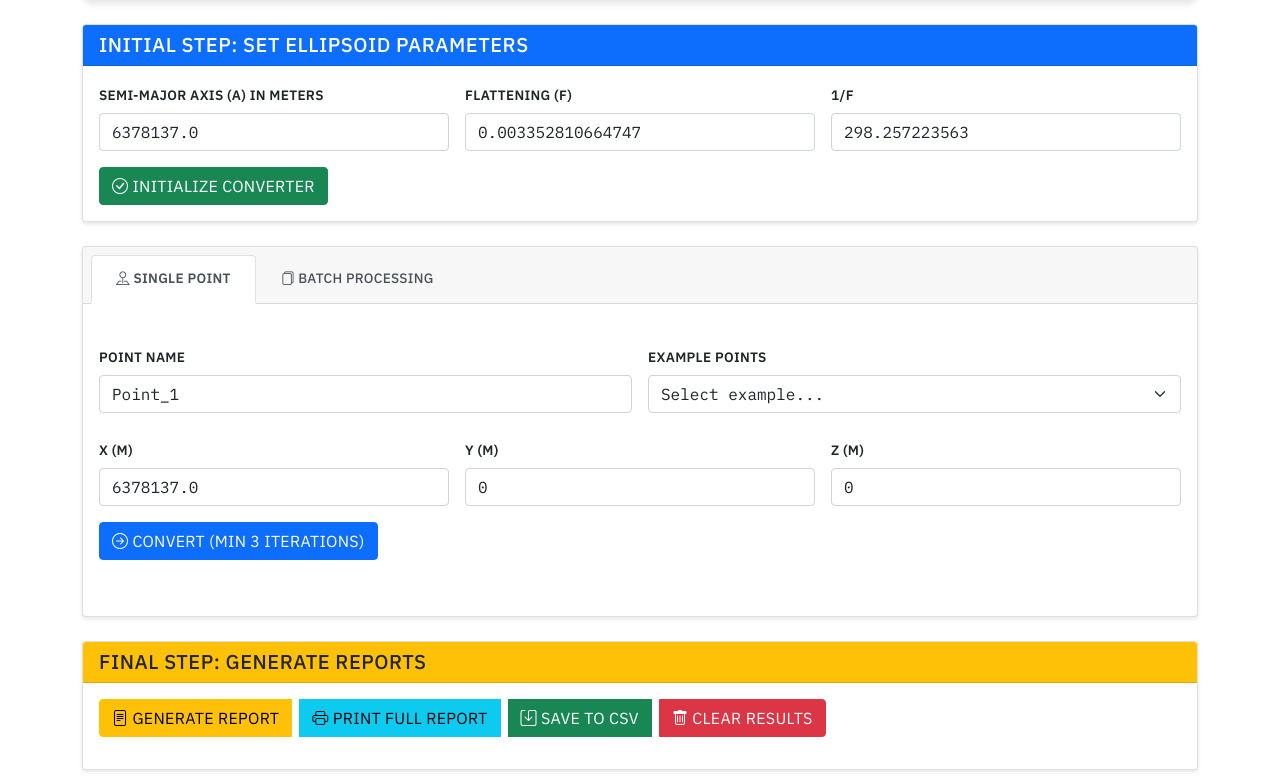
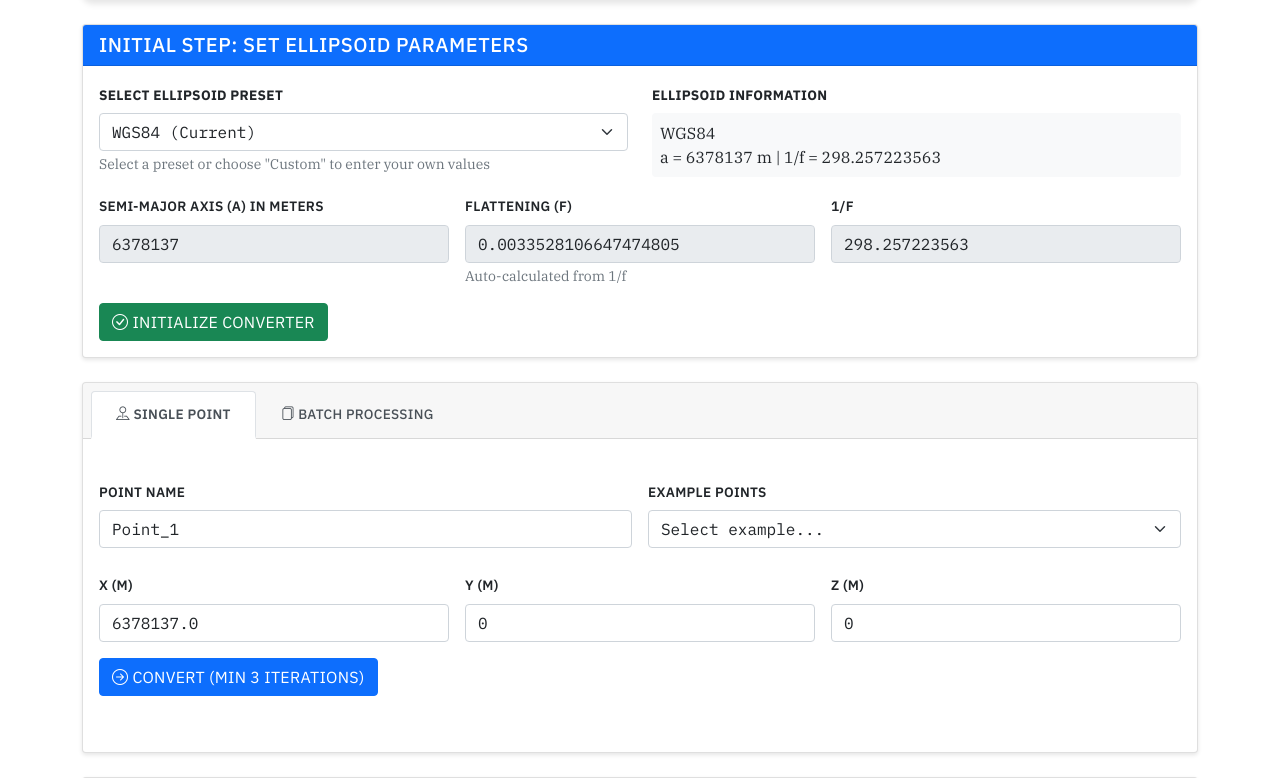
Before and after one commit to Arap-Chesulut/CartesianToGoedetic, a Flask app: page / in a window 1280 px wide. Shown: the part 259-1037 px from the top of the page. Run offline with Flask 3, Linux system fonts and the light colour scheme; some libraries are stand-ins or nearby versions.

Commit message:
Pin Python version to 3.11 and add ellipsoid dropdown selector

```diff
--- a/static/js/main.js
+++ b/static/js/main.js
@@ -996,3 +996,121 @@ function showInfo(elementId, message) {
     element.innerHTML = `<div class="alert alert-info">ℹ️ ${message}</div>`;
     element.style.display = 'block';
 }
+// Ellipsoid presets database
+const ellipsoidPresets = {
+    wgs84: {
+        name: 'WGS84',
+        a: 6378137.0,
+        f_inv: 298.257223563,
+        f: 0.0033528106647474805
+    },
+    grs80: {
+        name: 'GRS80',
+        a: 6378137.0,
+        f_inv: 298.257222101,
+        f: 0.003352891869237217
+    },
+    clarke1866: {
+        name: 'Clarke 1866',
+        a: 6378206.4,
+        f_inv: 294.9786982,
+        f: 0.003390075303596789
+    },
+    bessel1841: {
+        name: 'Bessel 1841',
+        a: 6377397.155,
+        f_inv: 299.1528128,
+        f: 0.003342773154788677
+    },
+    airy1830: {
+        name: 'Airy 1830',
+        a: 6377563.396,
+        f_inv: 299.3249646,
+        f: 0.003340850718970756
+    }
+};
+
+// Wait for DOM to load
+document.addEventListener('DOMContentLoaded', function() {
+    // Get DOM elements
+    const ellipsoidPreset = document.getElementById('ellipsoidPreset');
+    const aInput = document.getElementById('a_value');
+    const fInput = document.getElementById('f_value');
+    const fInvInput = document.getElementById('f_inv_value');
+    const ellipsoidName = document.getElementById('ellipsoidName');
+    const ellipsoidDetails = document.getElementById('ellipsoidDetails');
+
+    // Function to update inputs based on preset
+    function updateFromPreset(presetKey) {
+        if (presetKey === 'custom') {
+            // Enable manual input
+            aInput.readOnly = false;
+            fInvInput.readOnly = false;
+            fInput.readOnly = true; // f is still auto-calculated from 1/f
+            ellipsoidName.textContent = 'Custom Ellipsoid';
+            ellipsoidDetails.textContent = 'Enter your own parameters below';
+            return;
+        }
+
+        // Get preset data
+        const preset = ellipsoidPresets[presetKey];
+        if (!preset) return;
+
+        // Update inputs
+        aInput.value = preset.a;
+        fInvInput.value = preset.f_inv;
+
+        // Calculate f from 1/f
+        const f = 1 / preset.f_inv;
+        fInput.value = f;
+
+        // Make a and 1/f read-only when preset is selected (but not custom)
+        aInput.readOnly = true;
+        fInvInput.readOnly = true;
+        fInput.readOnly = true;
+
+        // Update info display
+        ellipsoidName.textContent = preset.name;
+        ellipsoidDetails.textContent = `a = ${preset.a} m | 1/f = ${preset.f_inv}`;
+    }
+
+    // Event listener for preset dropdown
+    ellipsoidPreset.addEventListener('change', function() {
+        updateFromPreset(this.value);
+    });
+
+    // Calculate f when 1/f changes (for custom mode)
+    fInvInput.addEventListener('input', function() {
+        if (ellipsoidPreset.value === 'custom') {
+            const f_inv = parseFloat(this.value) || 0;
+            if (f_inv > 0) {
+                fInput.value = 1 / f_inv;
+            }
+        }
+    });
+
+    // Allow manual override of a in custom mode
+    aInput.addEventListener('focus', function() {
+        if (ellipsoidPreset.value !== 'custom') {
+            ellipsoidPreset.value = 'custom';
+            aInput.readOnly = false;
+            fInvInput.readOnly = false;
+            ellipsoidName.textContent = 'Custom Ellipsoid';
+            ellipsoidDetails.textContent = 'Enter your own parameters below';
+        }
+    });
+
+    // Allow manual override of 1/f in custom mode
+    fInvInput.addEventListener('focus', function() {
+        if (ellipsoidPreset.value !== 'custom') {
+            ellipsoidPreset.value = 'custom';
+            aInput.readOnly = false;
+            fInvInput.readOnly = false;
+            ellipsoidName.textContent = 'Custom Ellipsoid';
+            ellipsoidDetails.textContent = 'Enter your own parameters below';
+        }
+    });
+
+    // Initialize with WGS84
+    updateFromPreset('wgs84');
+});
--- a/templates/index.html
+++ b/templates/index.html
@@ -30,6 +30,29 @@
         <h5 class="mb-0">Initial Step: Set Ellipsoid Parameters</h5>
     </div>
     <div class="card-body">
+        <!-- Ellipsoid Preset Dropdown -->
+        <div class="row mb-3">
+            <div class="col-md-6">
+                <label class="form-label fw-bold">Select Ellipsoid Preset</label>
+                <select class="form-select" id="ellipsoidPreset">
+                    <option value="custom">-- Custom (Manual Input) --</option>
+                    <option value="wgs84" selected>WGS84 (Current)</option>
+                    <option value="grs80">GRS80</option>
+                    <option value="clarke1866">Clarke 1866</option>
+                    <option value="bessel1841">Bessel 1841</option>
+                    <option value="airy1830">Airy 1830</option>
+                </select>
+                <small class="text-muted">Select a preset or choose "Custom" to enter your own values</small>
+            </div>
+            <div class="col-md-6">
+                <label class="form-label fw-bold">Ellipsoid Information</label>
+                <div id="ellipsoidInfo" class="p-2 bg-light rounded">
+                    <span id="ellipsoidName">WGS84</span><br>
+                    <span id="ellipsoidDetails">a = 6378137.0 m | 1/f = 298.257223563</span>
+                </div>
+            </div>
+        </div>
+
         <div class="row g-3">
             <div class="col-md-4">
                 <label class="form-label">Semi-major axis (a) in meters</label>
@@ -37,7 +60,8 @@
             </div>
             <div class="col-md-4">
                 <label class="form-label">Flattening (f)</label>
-                        <input type="number" class="form-control" id="f_value" value="0.003352810664747" step="any">
+                <input type="number" class="form-control" id="f_value" value="0.003352810664747" step="any" readonly>
+                <small class="text-muted">Auto-calculated from 1/f</small>
             </div>
             <div class="col-md-4">
                 <label class="form-label">1/f</label>
```
Also changed, not shown: templates/render.yaml (deleted, +0 -7 lines). Lines whose indentation alone changed are shown as unchanged.
